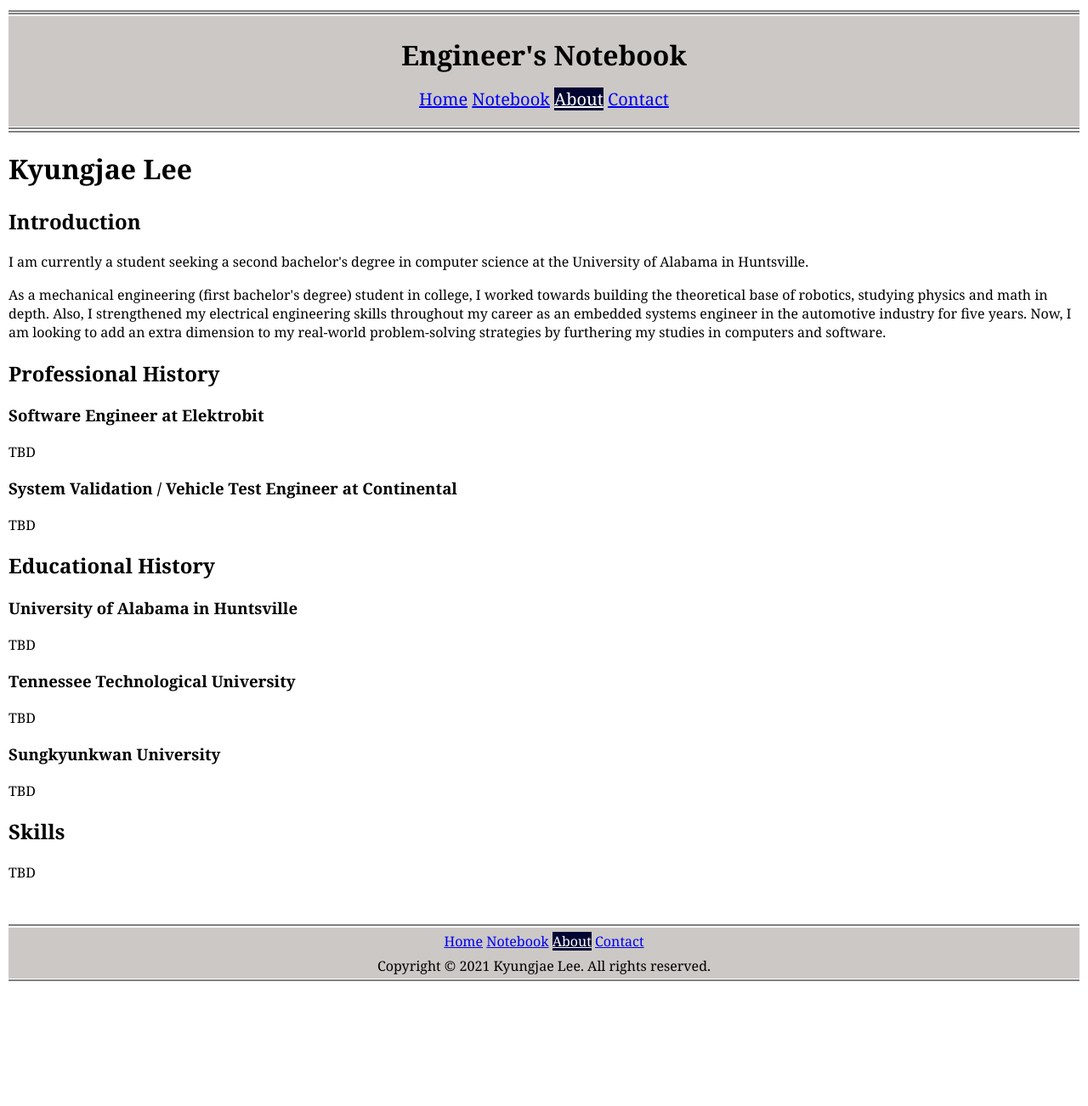
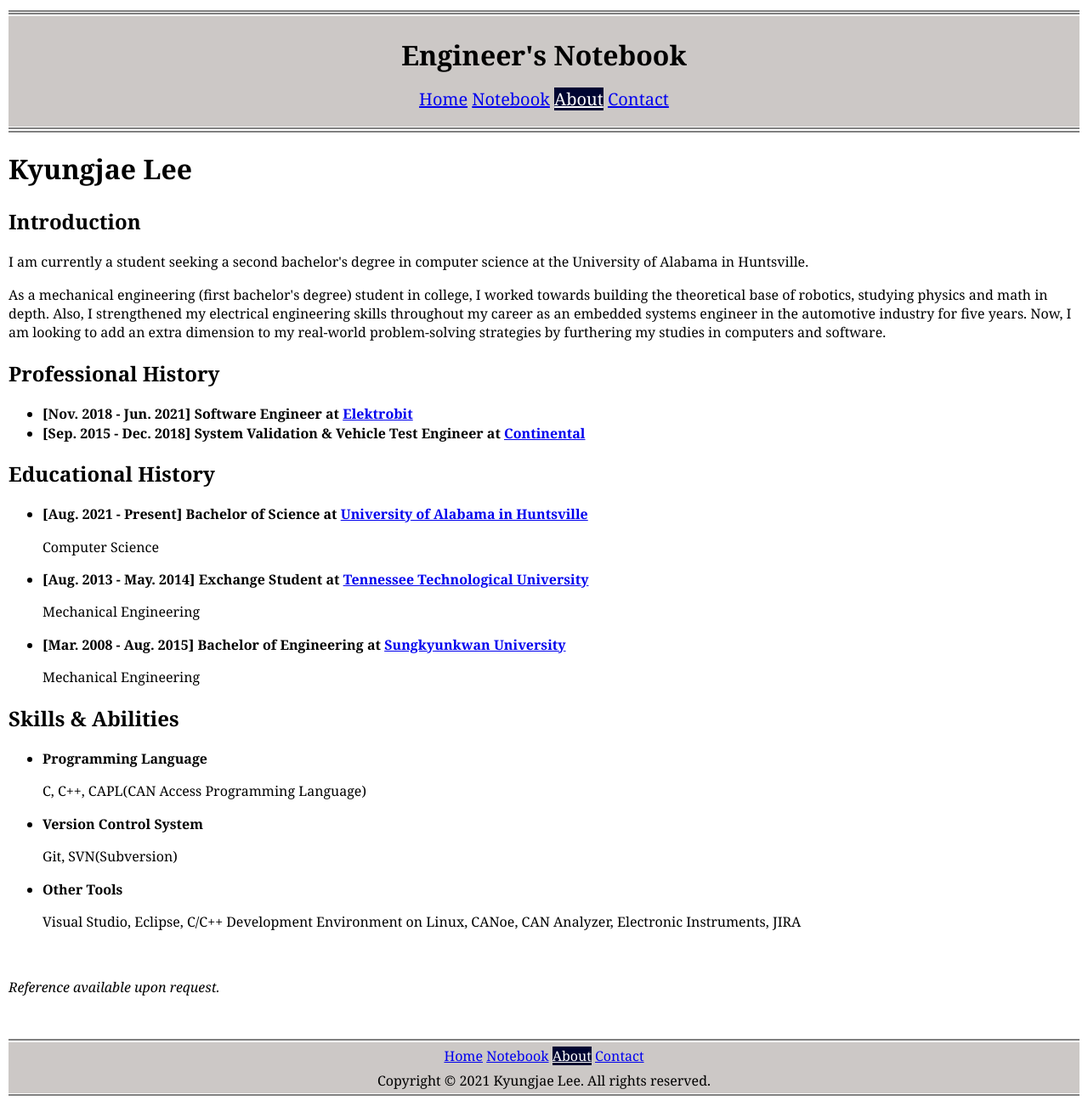
Before and after one commit to kyungjae-lee/kyungjae-lee.github.io, a Jekyll site: the page built from about.html, in a window 1280 px wide. Shown: the whole page at 85% size. Built offline with Jekyll 4.4.1, drawn with Linux system fonts in a browser that asks for light colours; before the commit the page ends 1167 px from its top, so only the background shows below that.

Commit message:
Update 'about.html'

```diff
--- a/about.html
+++ b/about.html
@@ -17,18 +17,40 @@ problem-solving strategies by furthering my studies in computers and
 software.<p>
 
 <h2>Professional History</h2>
-<h3>Software Engineer at Elektrobit</h3>
-<p>TBD</p>
-<h3>System Validation / Vehicle Test Engineer at Continental</h3>
-<p>TBD</p>
+<ul>
+    <li><b>[Nov. 2018 - Jun. 2021] Software Engineer at
+        <a href="https://www.elektrobit.com/">Elektrobit</a></b></li>
+    <li><b>[Sep. 2015 - Dec. 2018] System Validation & Vehicle Test Engineer at
+        <a href="https://www.continental.com/en/">Continental</a></b></li>
+</ul>
 
 <h2>Educational History</h2>
-<h3>University of Alabama in Huntsville</h3>
-<p>TBD</p>
-<h3>Tennessee Technological University</h3>
-<p>TBD</p>
-<h3>Sungkyunkwan University</h3>
-<p>TBD</p>
+<ul>
+    <li><b>[Aug. 2021 - Present] Bachelor of Science at
+        <a href="https://www.uah.edu/">University of Alabama in
+        Huntsville</a></b></li>
+    <p>Computer Science</p>
+    <li><b>[Aug. 2013 - May. 2014] Exchange Student at
+        <a href="https://www.tntech.edu/">Tennessee Technological
+        University</a></b></li>
+    <p>Mechanical Engineering</p>
+    <li><b>[Mar. 2008 - Aug. 2015] Bachelor of Engineering at
+        <a href="https://www.skku.edu/eng/index.do">Sungkyunkwan
+        University</a></b></li>
+    <p>Mechanical Engineering</p>
+</ul>
 
-<h2>Skills</h2>
-<p>TBD</p>
+<h2>Skills & Abilities</h2>
+<ul>
+    <li><b>Programming Language</b></li>
+    <p>C, C++, CAPL(CAN Access Programming Language)</p>
+    <li><b>Version Control System</b></li>
+    <p>Git, SVN(Subversion)</p>
+    <li><b>Other Tools</b></li>
+    <p>Visual Studio, Eclipse, C/C++ Development Environment on Linux, CANoe,
+    CAN Analyzer, Electronic Instruments, JIRA</p>
+</ul>
+
+<br>
+
+<p><i>Reference available upon request.</i></p>
```
